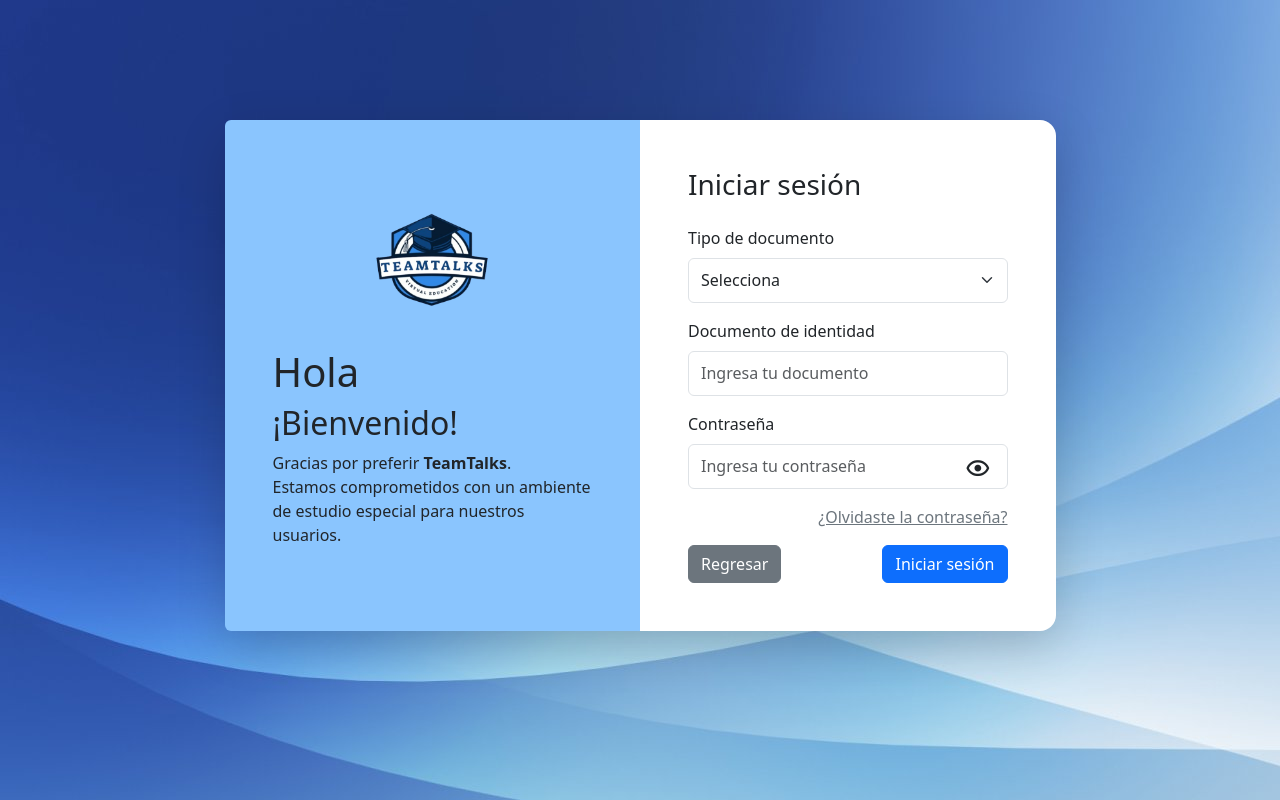
After one commit to EdierMoyano/TeamTalks_Beta, a PHP site: page /login/login.php in a window 1280 px wide. The commit adds this page. Run offline with PHP 8.4, Linux system fonts and the light colour scheme; data that the repository does not hold is empty.

Commit message:
TeamTalks_Beta

```diff
--- a/includes/header.php
+++ b/includes/header.php
@@ -3,7 +3,7 @@
         <div class="container">
             <!-- Logo -->
             <a class="navbar-brand" href="index.php">
-                <img src="./assets/img/logo.png" alt="Logo de la Empresa" style="height: 100px;">
+                <img src="./assets/img/logo.png" alt="Logo de la Empresa" style="height: 120px;">
             </a>
 
             <!-- Botón para colapsar en dispositivos pequeños -->
--- /dev/null
+++ b/login/login.php
@@ -0,0 +1,134 @@
+<?php
+session_start();
+require_once('../conexion/conexion.php');
+$conexion = new database();
+$conex = $conexion->connect();
+?>
+
+<!DOCTYPE html>
+<html lang="es">
+<head>
+    <meta charset="UTF-8">
+    <meta name="viewport" content="width=device-width, initial-scale=1.0">
+    <title>Inicio de Sesión</title>
+    <link href="https://cdn.jsdelivr.net/npm/bootstrap@5.3.3/dist/css/bootstrap.min.css" rel="stylesheet">
+    <link rel="icon" href="../assets/img/icon2.png">
+    <link href='https://unpkg.com/boxicons@2.1.4/css/boxicons.min.css' rel='stylesheet'>
+    <style>
+        .logo {
+            width: 80px;
+            height: auto;
+        }
+        .docu_error {
+            color: red;
+            display: none;
+        }
+        .bx {
+            position: absolute;
+            font-size: 1.7rem;
+            right: 1rem;
+            top: 75%;
+            transform: translateY(-50%);
+            cursor: pointer;
+        }
+
+        input {
+            height: 45px;
+        }
+
+        select {
+            height: 45px;
+        }
+
+    </style>
+</head>
+<body style="background-image: url(../assets/img/background.jpg);">
+    <br><br><br><br><br>
+
+<div class="container ">
+    <div class="row justify-content-center align-items-center">
+        <div class="col-lg-9">
+            <div class="card shadow-lg border-0 rounded-4">
+                <div class="row g-0">
+
+                    <!-- Lado Bienvenida -->
+                    <div class="col-md-6 d-flex flex-column justify-content-center   p-5 rounded-start" style="background: #8ac5fe;">
+                        <img src="../assets/img/icon2.png" alt="TeamTalks Logo" class="logo mb-3 mx-auto d-block" style="width:180px;">
+                        <h1 class="text-start">Hola</h1>
+                        <h2 class="text-start">¡Bienvenido!</h2>
+                        <p class="text-start">
+                            Gracias por preferir <strong>TeamTalks</strong>.<br>
+                            Estamos comprometidos con un ambiente<br>
+                            de estudio especial para nuestros usuarios.
+                        </p>
+                    </div>
+
+                    <!-- Lado Login -->
+                    <div class="col-md-6 p-5">
+                        <h3 class="mb-4">Iniciar sesión</h3>
+                        <form action="../includes/start.php" method="POST" autocomplete="off" id="formulario">
+
+                            <div class="mb-3">
+                                <label for="documentType" class="form-label">Tipo de documento</label>
+                                <select name="role" class="form-select" required>
+                                    <option value="">Selecciona</option>
+                                    <?php
+                                        $sql = $conex->prepare("SELECT * FROM identidad");
+                                        $sql->execute();
+                                        while ($fila = $sql->fetch(PDO::FETCH_ASSOC)) {
+                                            echo "<option value='" . $fila['id_docu'] . "'>" . $fila['docu'] . "</option>";
+                                        }
+                                    ?>
+                                </select>
+                            </div>
+
+                            <div class="mb-3">
+                                <label for="documentId" class="form-label">Documento de identidad</label>
+                                <input type="text" id="documentId" name="document" class="form-control" placeholder="Ingresa tu documento" required>
+                                <p class="docu_error" id="docu_error">¡Documento inválido!</p>
+                            </div>
+
+                            <div class="mb-3 position-relative">
+                                <label for="password" class="form-label">Contraseña</label>
+                                <input type="password" id="password" name="password" class="form-control" placeholder="Ingresa tu contraseña" required>
+                                <i class='bx bx-show' id="showpass" onclick="showpass()"></i>
+                            </div>
+
+                            <div class="mb-3 text-end">
+                                <a href="recovery.php" class="link-secondary">¿Olvidaste la contraseña?</a>
+                            </div>
+
+                            <div class="d-flex justify-content-between">
+                                <a href="../index.php" class="btn btn-secondary">Regresar</a>
+                                <button type="submit" class="btn btn-primary" name="submit">Iniciar sesión</button>
+                            </div>
+
+                        </form>
+                    </div>
+
+                </div>
+            </div>
+        </div>
+    </div>
+</div>
+
+<!-- Scripts -->
+<script>
+    function showpass() {
+        const passw = document.getElementById("password");
+        const iconshow = document.getElementById("showpass");
+
+        if (passw.type === "password") {
+            passw.type = "text";
+            iconshow.classList.replace("bx-show", "bx-hide");
+        } else {
+            passw.type = "password";
+            iconshow.classList.replace("bx-hide", "bx-show");
+        }
+    }
+</script>
+<script src="https://cdn.jsdelivr.net/npm/bootstrap@5.3.3/dist/js/bootstrap.bundle.min.js"></script>
+<script src="../scripts/login.js"></script>
+
+</body>
+</html>
```
Also changed, not shown: assets/img/1.png (added), assets/img/2.png (added), assets/img/3.png (added), assets/img/back.avif (added), assets/img/background.jpg (added), assets/img/icon2.png (added), includes/exit.php (added), includes/session.php (added), includes/start.php (added).
